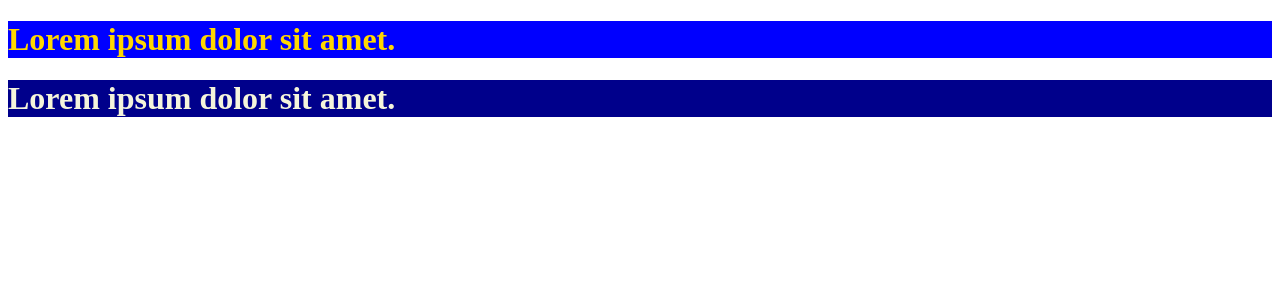
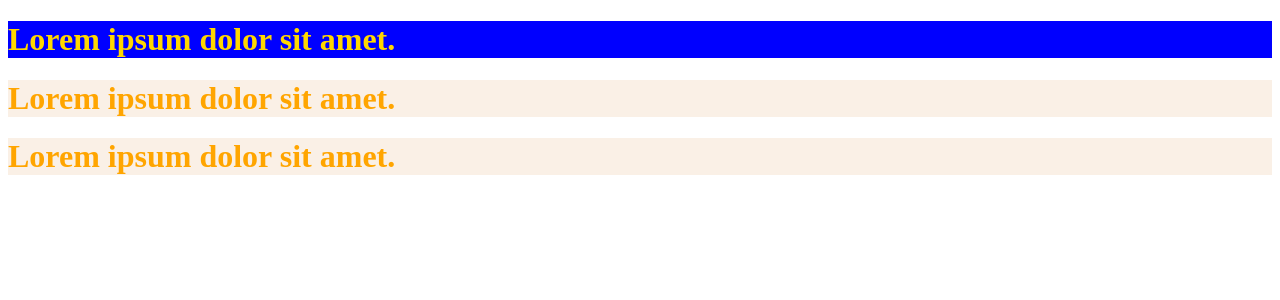
Before and after one commit to Jsb-github/react20231031, a React (Create React App) app: page / in a window 1280 px wide. Shown: the top 300 px of the page. Built offline with nearby package versions, Linux system fonts and the light colour scheme.

Commit message:
보통의 css 사용시 클래스명이 중복 될수 있음

```diff
--- a/src/App.js
+++ b/src/App.js
@@ -4,12 +4,14 @@
 // chakraui css library
 import { MyComp } from "./component/MyComp";
 import { MyBox } from "./component/MyBox";
+import { MyContainer } from "./component/MyContainer";
 
 function App() {
   return (
     <>
       <MyComp />
       <MyBox />
+      <MyContainer />
     </>
   );
 }
--- /dev/null
+++ b/src/component/MyContainer.js
@@ -0,0 +1,8 @@
+import "../style/style2.css";
+export function MyContainer() {
+  return (
+    <div>
+      <h1 className="boxClass">Lorem ipsum dolor sit amet.</h1>
+    </div>
+  );
+}
--- /dev/null
+++ b/src/style/style2.css
@@ -0,0 +1,4 @@
+.boxClass{
+    color : orange;
+    background-color: linen;
+}
```
